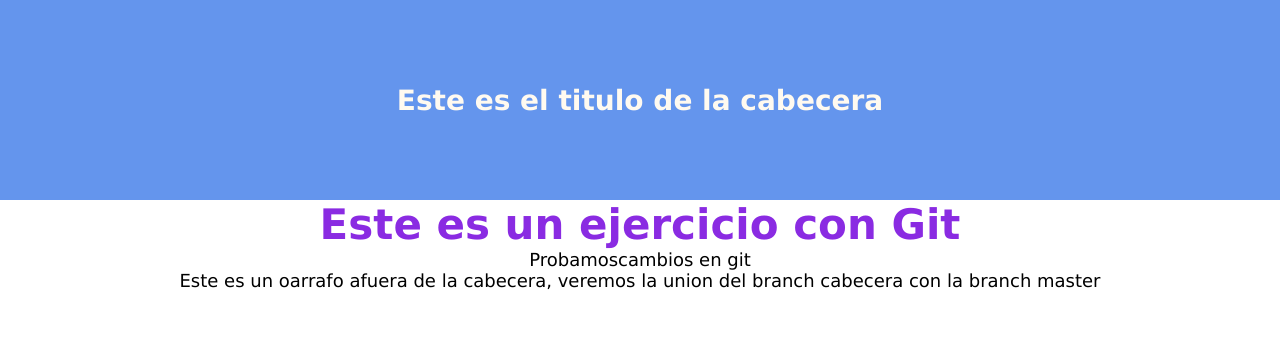
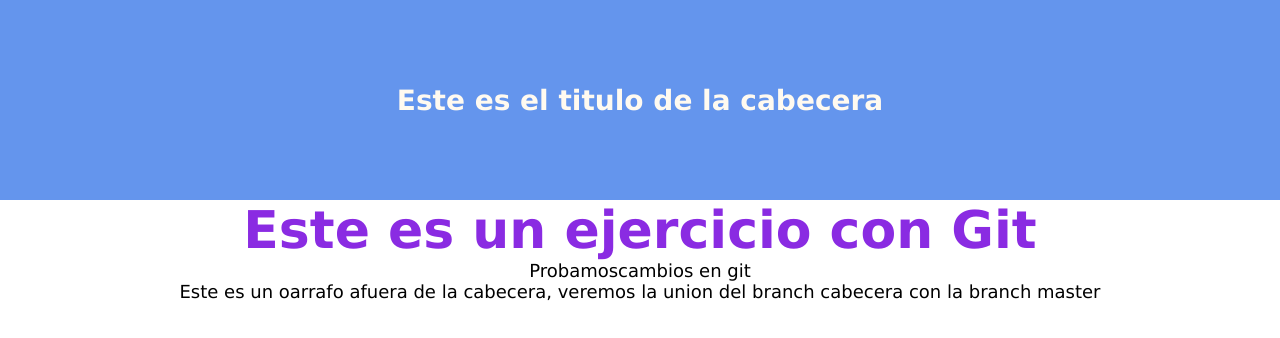
Before and after one commit to IvanSerranoGit/cursoGitAndGitHub, a plain HTML site: page proyecto1/index.html in a window 1280 px wide. Drawn offline with Linux system fonts and the light colour scheme.

Commit message:
Se aumento mas el tamaño del h1

```diff
--- a/proyecto1/css/estilos.css
+++ b/proyecto1/css/estilos.css
@@ -13,7 +13,7 @@
 }
 
 body h1{
-    font-size: 4.2rem;
+    font-size: 5.2rem;
     color: blueviolet;
 }
 h2{
```
